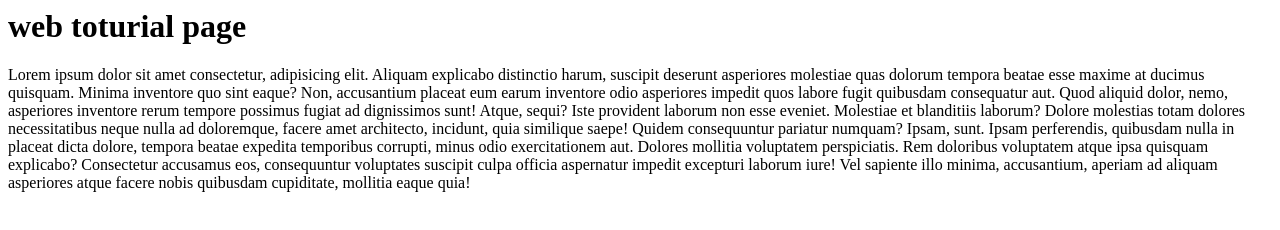
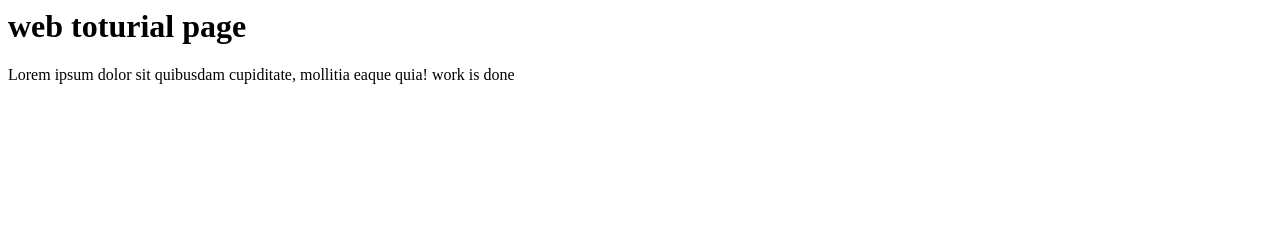
Before and after one commit to FarhanAhmed560/Toturial, a plain HTML site: page index.html in a window 1280 px wide. Drawn offline with Linux system fonts and the light colour scheme.

Commit message:
work is done

```diff
--- a/index.html
+++ b/index.html
@@ -5,10 +5,7 @@
     </head>
     <body>
         <h1>web toturial page</h1>
-        <p>Lorem ipsum dolor sit amet consectetur, adipisicing elit. Aliquam explicabo distinctio harum, suscipit deserunt asperiores molestiae quas dolorum tempora beatae esse maxime at ducimus quisquam. Minima inventore quo sint eaque?
-        Non, accusantium placeat eum earum inventore odio asperiores impedit quos labore fugit quibusdam consequatur aut. Quod aliquid dolor, nemo, asperiores inventore rerum tempore possimus fugiat ad dignissimos sunt! Atque, sequi?
-        Iste provident laborum non esse eveniet. Molestiae et blanditiis laborum? Dolore molestias totam dolores necessitatibus neque nulla ad doloremque, facere amet architecto, incidunt, quia similique saepe! Quidem consequuntur pariatur numquam?
-        Ipsam, sunt. Ipsam perferendis, quibusdam nulla in placeat dicta dolore, tempora beatae expedita temporibus corrupti, minus odio exercitationem aut. Dolores mollitia voluptatem perspiciatis. Rem doloribus voluptatem atque ipsa quisquam explicabo?
-        Consectetur accusamus eos, consequuntur voluptates suscipit culpa officia aspernatur impedit excepturi laborum iure! Vel sapiente illo minima, accusantium, aperiam ad aliquam asperiores atque facere nobis quibusdam cupiditate, mollitia eaque quia!</p>
+        <p>Lorem ipsum dolor sit  quibusdam cupiditate, mollitia eaque quia!
+        work is done</p>
     </body>
 </html>
```
